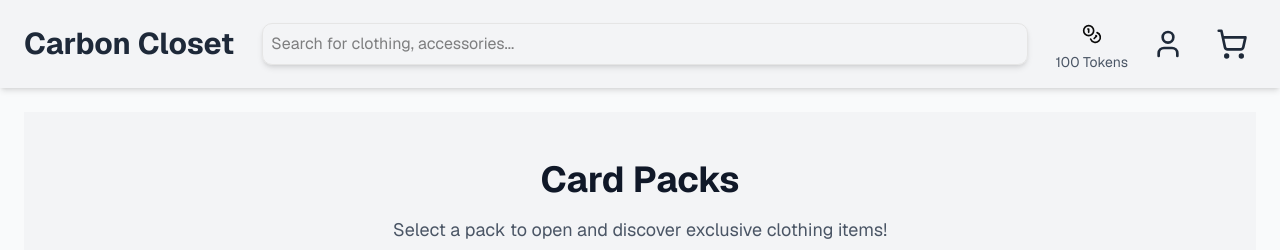
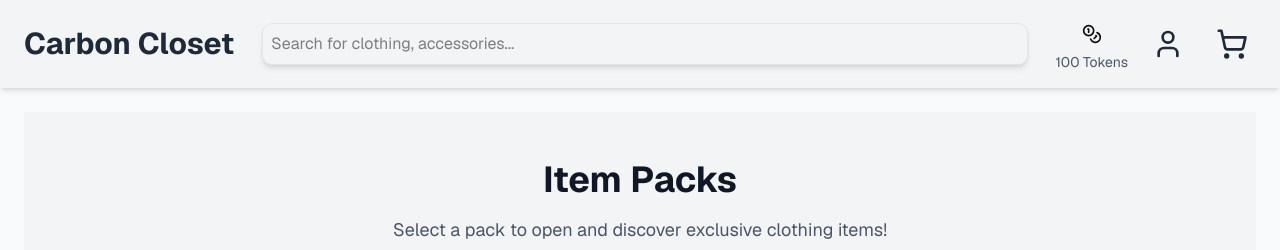
Before and after one commit to uuriah/LeBroncoHacks, a Next.js app in the folder frontend/: page /packs in a window 1280 px wide. Shown: the top 250 px of the page. Built offline with nearby package versions, Linux system fonts and the light colour scheme.

Commit message:
Change "card" to "items"

```diff
--- a/frontend/src/app/packs/open/page.js
+++ b/frontend/src/app/packs/open/page.js
@@ -312,7 +312,7 @@
             onClick={() => setShowAllCards(true)}
             className="mt-6 bg-blue-600 hover:bg-blue-700 text-white font-bold py-2 px-6 rounded-lg flex items-center mx-auto"
           >
-            View All Cards
+            View All Items
           </button>
         </div>
       )}
--- a/frontend/src/app/packs/page.js
+++ b/frontend/src/app/packs/page.js
@@ -44,7 +44,7 @@
     <div className="min-h-screen bg-gray-100 py-12 px-4 sm:px-6 lg:px-8">
       <div className="max-w-4xl mx-auto">
         <div className="text-center mb-12">
-          <h1 className="text-4xl font-bold text-gray-900 mb-4">Card Packs</h1>
+          <h1 className="text-4xl font-bold text-gray-900 mb-4">Item Packs</h1>
           <p className="text-lg text-gray-600">Select a pack to open and discover exclusive clothing items!</p>
         </div>
 
```
